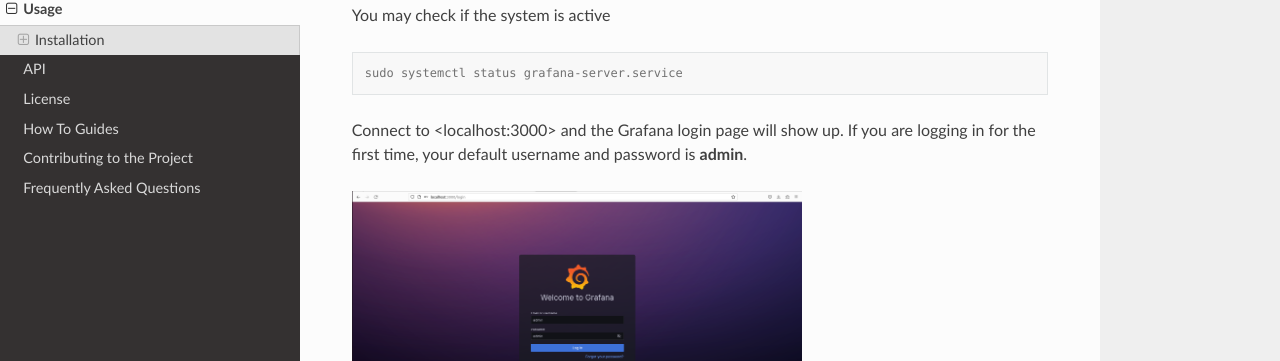
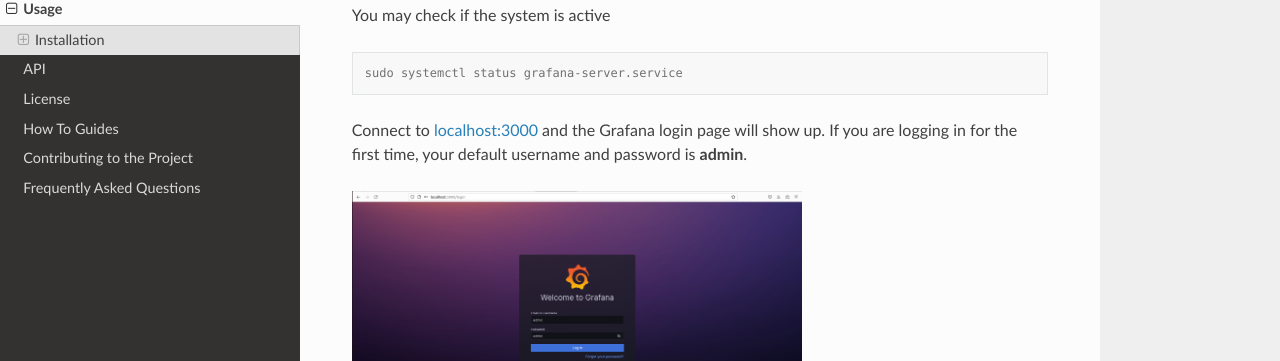
Before and after one commit to AliFehmi/readthedocs_deneme, a Sphinx documentation site: the page built from docs/source/usage.rst, in a window 1280 px wide and 900 px high, scrolled down 2403 px. Shown: the part 137-498 px from the top of the window. Built offline with Sphinx 7.4.7 and the Read the Docs theme 2.0.0, drawn with Linux system fonts in a browser that asks for light colours; part of the change alters nothing that is shown.

Commit message:
last fix before meeting

```diff
--- a/docs/source/usage.rst
+++ b/docs/source/usage.rst
@@ -130,7 +130,7 @@ You may check if the system is active
 
    sudo systemctl status grafana-server.service
 
-Connect to <localhost:3000> and the Grafana login page will show up. If you are logging in for the first time, your default username and password is **admin**.
+Connect to `localhost:3000 <http://localhost:3000>`_ and the Grafana login page will show up. If you are logging in for the first time, your default username and password is **admin**.
 
 .. image:: ../images/login.png
    :width: 450
```
Also changed, not shown: docs/images/generate_token.png.
